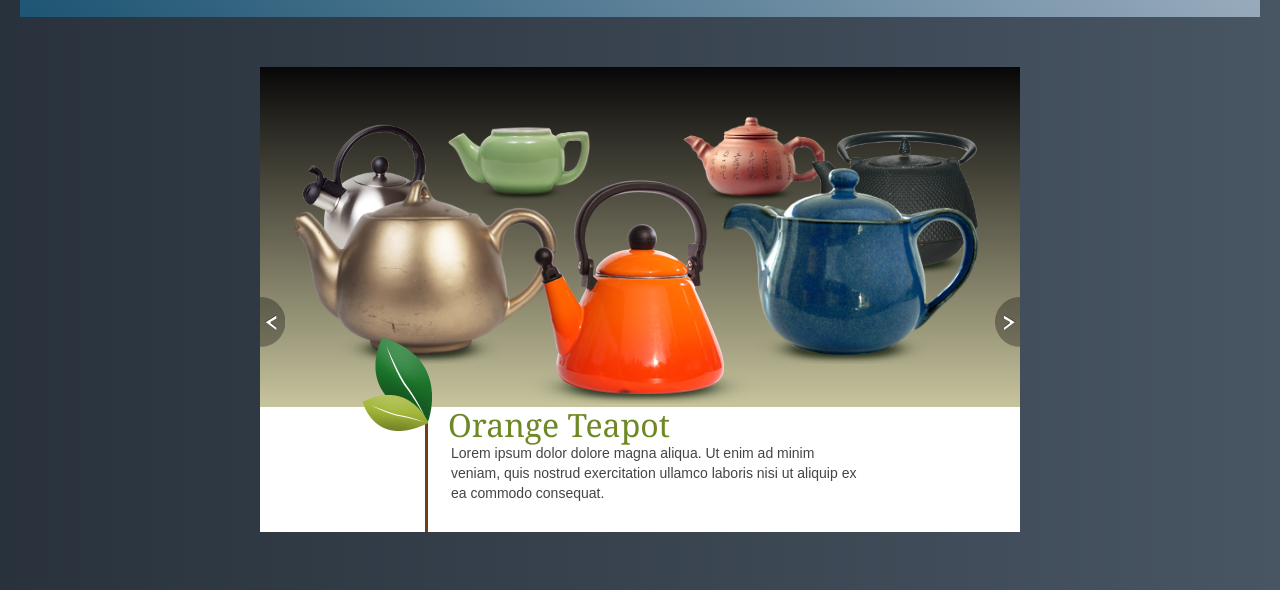
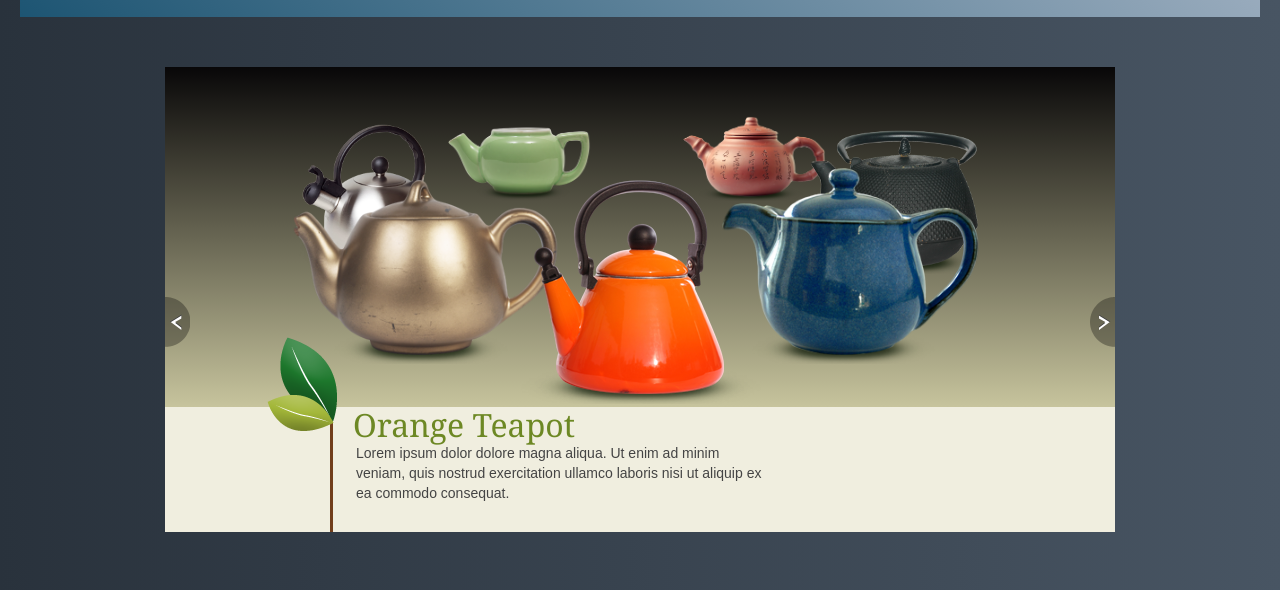
Before and after one commit to Nirmit-Zinzu/Nirmit-Zinzu.github.io, a plain HTML site: page index.html in a window 1280 px wide. Shown: the part 1819-2409 px from the top of the page. Drawn offline with nearby package versions, Linux system fonts and the light colour scheme.

Commit message:
Update carousel.css

```diff
--- a/includes/carousel.css
+++ b/includes/carousel.css
@@ -1,9 +1,9 @@
 .my_carousel {
 	position: relative;
-	width: 760px;
-	margin: 0px;
+	width: 950px;
 	background-color: #fff;
 	margin: 30px auto 20px auto;
+	background-color: #F0EEDF;
 }
 
 .carousel_container {
```
